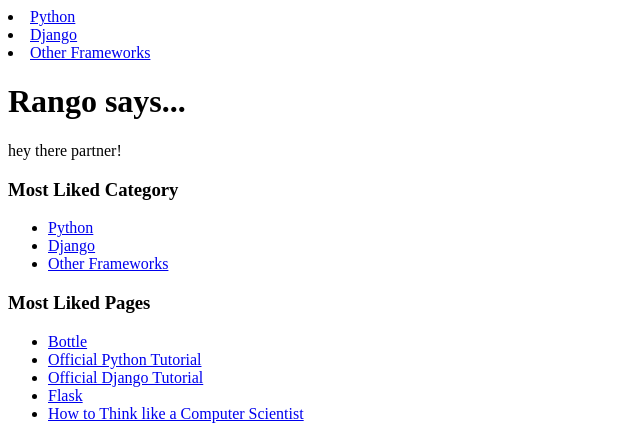
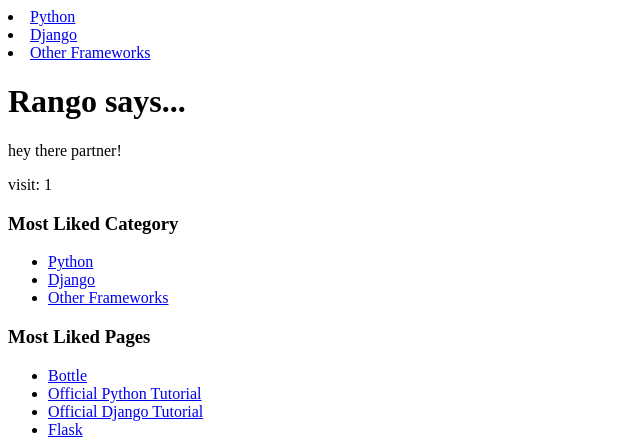
Before and after one commit to Kujira513/tango_with_django_project, a Django app: page / in a window 1280 px wide. Shown: the top 437 px of the page, without its empty margins (0-640 px from the left). Run offline with Django 3.2, Linux system fonts and the light colour scheme; data comes from the database, SQL or seed files in the repository; both versions use the stored data as it was after the commit.

Commit message:
end of chapter 10

```diff
--- a/rango/views.py
+++ b/rango/views.py
@@ -11,24 +11,25 @@
 from django.core.urlresolvers import reverse
 from django.contrib.auth.decorators import login_required
 from django.contrib.auth import logout
+from datetime import datetime
 
 def index(request):
-    # Query the database for a list of ALL categories currently stored.
-    # Order the categories by no. likes in descending order.
-    # Retrieve the top 5 only - or all if less than 5.
-    # Place the list in our context_dict dictionary
-    # that will be passed to the template engine.
-
+    request.session.set_test_cookie()
     category_list = Category.objects.order_by('-likes')[:5]
     page_list = Page.objects.order_by('-views')[:5]
     context_dict = {'categories': category_list, 'pages': page_list}
+    visitor_cookie_handler(request)
+    context_dict['visits'] = request.session['visits']
+    response = render(request, 'rango/index.html', context=context_dict)
+    return response
 
 
-    # Render the response and send it back!
-    return render(request, 'rango/index.html', context_dict)
     #return HttpResponse("Rango says hey there partner!<br/> <a href = '/rango/about/'>About</a>")
 
 def about(request):
+    if request.session.test_cookie_worked():
+        print("TEST COOKIE WORKED!")
+        request.session.delete_test_cookie()
     # prints out whether the method is a GET or a POST
     print(request.method)
     # prints out the user name, if no one is logged in it prints `AnonymousUser`
@@ -216,3 +217,29 @@
     logout(request)
     # Take the user back to the homepage.
     return HttpResponseRedirect(reverse('index'))
+
+# A helper method
+def get_server_side_cookie(request, cookie, default_val=None):
+    val = request.session.get(cookie)
+    if not val:
+        val = default_val
+    return val
+
+
+def visitor_cookie_handler(request):
+    visits = int(get_server_side_cookie(request, 'visits', '1'))
+    last_visit_cookie = get_server_side_cookie(request,
+    'last_visit',
+    str(datetime.now()))
+    last_visit_time = datetime.strptime(last_visit_cookie[:-7],
+    '%Y-%m-%d %H:%M:%S')
+    # If it's been more than a day since the last visit...
+    if (datetime.now() - last_visit_time).days > 0:
+        visits = visits + 1
+        #update the last visit cookie now that we have updated the count
+        request.session['last_visit'] = str(datetime.now())
+    else:
+        # set the last visit cookie
+        request.session['last_visit'] = last_visit_cookie
+        # Update/set the visits cookie
+        request.session['visits'] = visits
--- a/templates/rango/index.html
+++ b/templates/rango/index.html
@@ -10,7 +10,7 @@
 	{% else %}
 		hey there partner!
 	{% endif %}
-
+	<p> visit: {{ visits }}</p>
 	<div>
 		<div>
 			<h3>Most Liked Category</h3>
```
Also changed, not shown: db.sqlite3.
